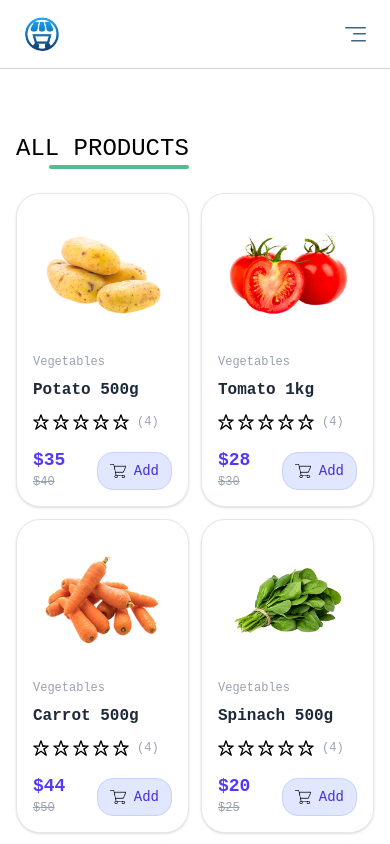
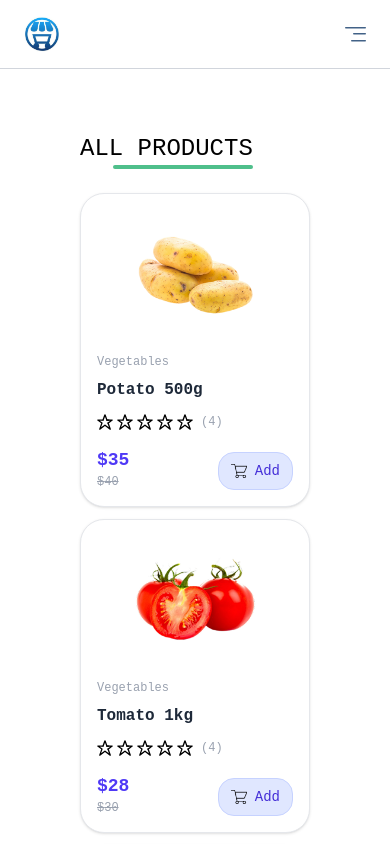
Before and after one commit to MuhammadLuqman0407/Ecommerce, a React (Vite) app in the folder Frontend/: page /products in a window 390 px wide. Shown: the top 844 px of the page. Built offline with nearby package versions, Linux system fonts and the light colour scheme; a web font is replaced by a local one.

Commit message:
allproduct section correct

```diff
--- a/Frontend/src/pages/AllProducts.jsx
+++ b/Frontend/src/pages/AllProducts.jsx
@@ -18,14 +18,14 @@
     }, [products, searchQuery])
 
   return (
-    <div className='mt-16 flex flex-col'>
+    <div className='mt-16 flex flex-col m-16'>
       <div className='flex flex-col items-end w-max'>
         <p className='text-2xl font-medium uppercase'>
             All Products
         </p>
         <div className='w-35 h-1 bg-primary rounded-full'></div>
       </div>
-      <div className='grid grid-cols-2 sm:grid-cols-3 md:grid-cols-4 gap-3 md:gap-6 lg:grid-cols-5 mt-6'>
+      <div className='grid grid-cols-1 sm:grid-cols-3 md:grid-cols-3 gap-3 md:gap-6 lg:grid-cols-5 mt-6'>
           {
              filteredProducts.filter((product) => product.inStock).map((product, index) => (
                 <ProductCard key={index} product={product} />
```
